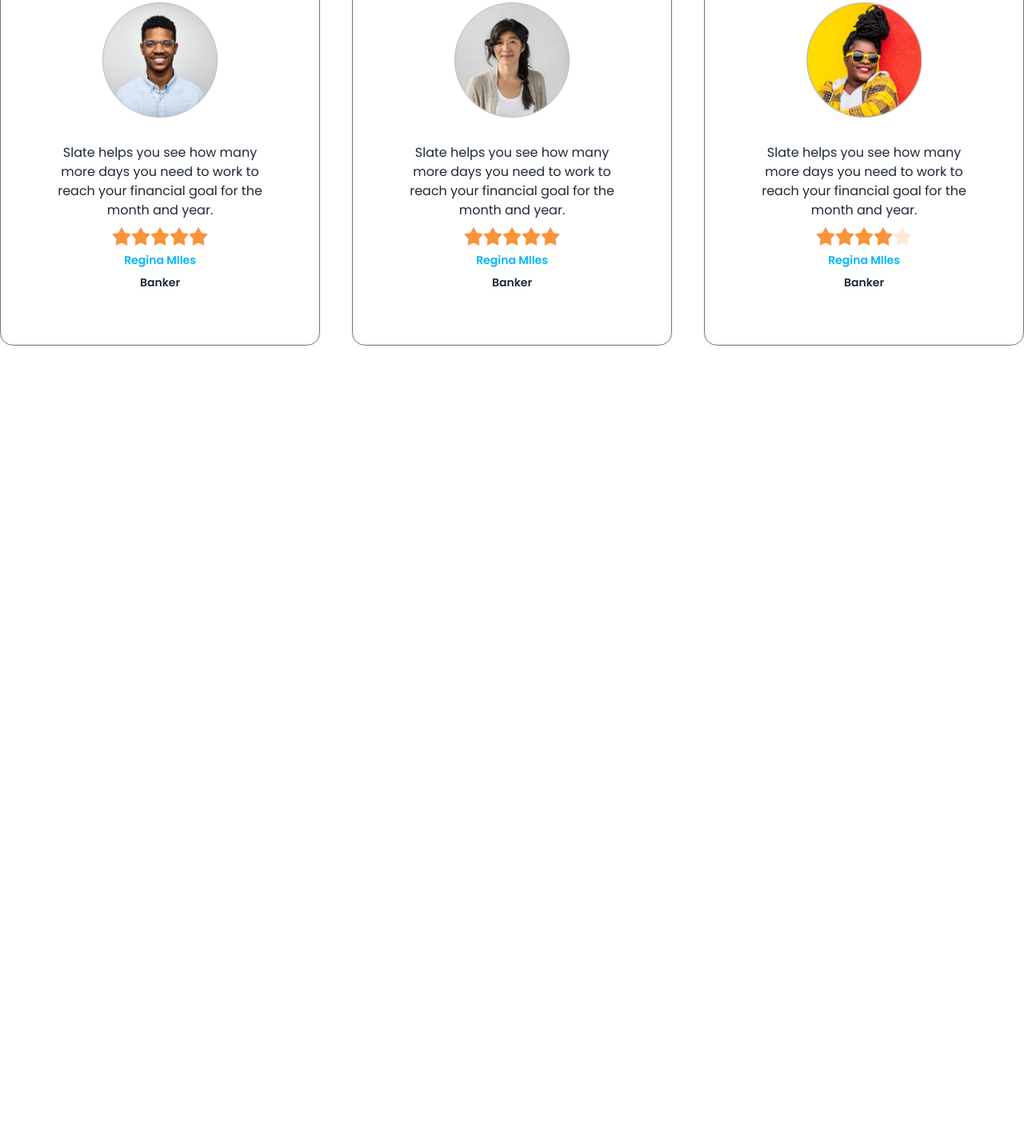
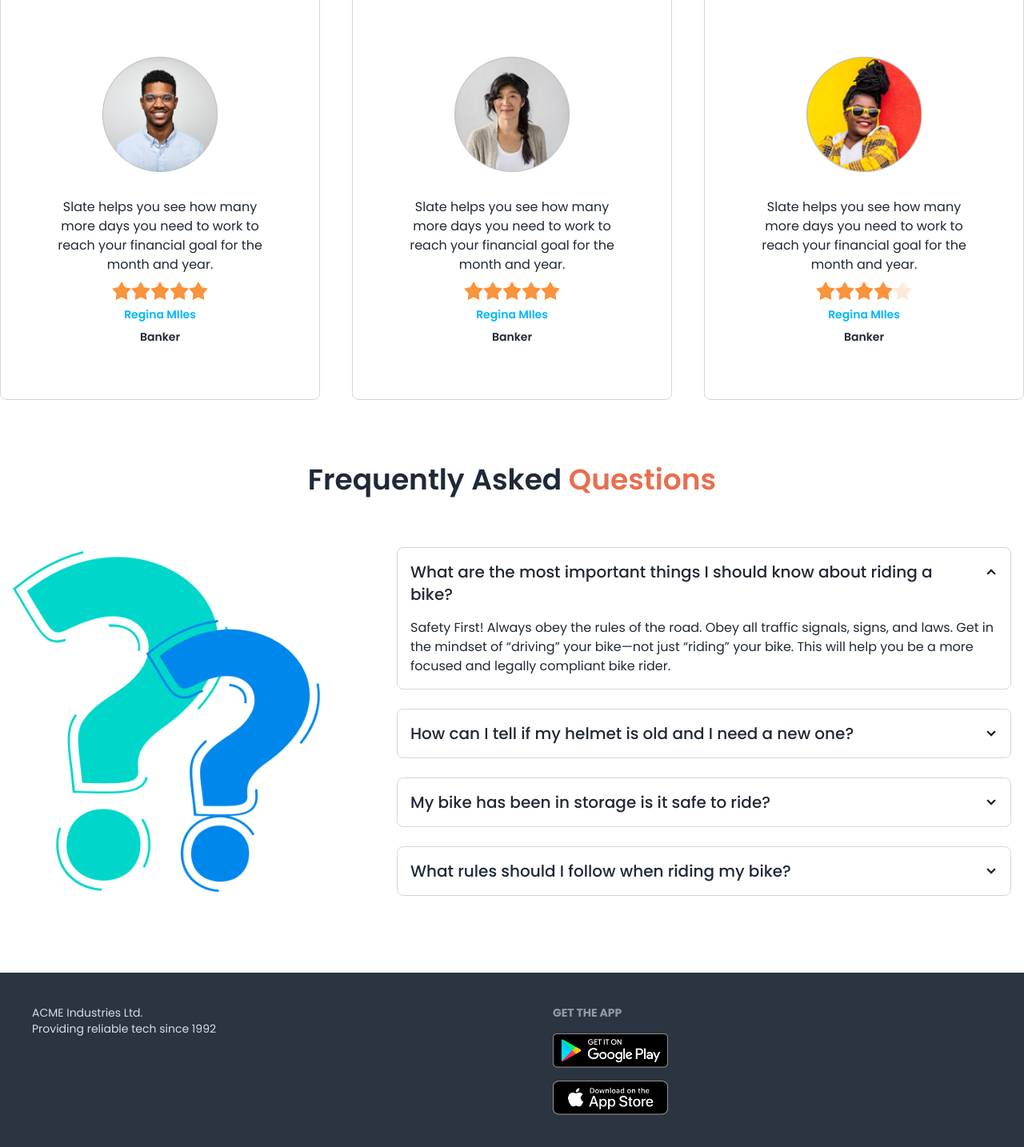
Before and after one commit to SkZihan/biker-zone-with-daisyui, a plain HTML site: page index.html in a window 1280 px wide. Shown: the part 2003-3437 px from the top of the page at 80% size. Before the commit the page ends 2515 px from the top, so only its background shows below. Drawn offline with nearby package versions, Linux system fonts and the light colour scheme.

Commit message:
faq and footer added

```diff
--- a/index.html
+++ b/index.html
@@ -178,7 +178,7 @@
               </div>
          </section>
     </header>
-    <main class="md:container md:mx-auto">
+    <main class="mx-3 md:container md:mx-auto">
         <!-- Featured Bike Section  -->
          <section class=" my-10 lg:my-20">
             <div class="text-center">
@@ -204,9 +204,10 @@
             </h2>
             <div class="grid gap-5 grid-cols-1 md:grid-cols-2 lg:grid-cols-3">
                 <!-- First Card -->
-                <div class="card bg-base-100 shadow-xl">
+                <div class="card border border-gray-300 rounded-lg">
                     <figure>
                       <img
+                        class="p-5 w-full"
                         src="images/others/latest1.png"
                         alt="latest-bike" />
                     </figure>
@@ -221,9 +222,10 @@
                     </div>
                   </div>
                   <!-- Second Card -->
-                  <div class="card bg-base-100 shadow-xl">
+                  <div class="card border border-gray-300 rounded-lg">
                     <figure>
                       <img
+                        class="p-5 w-full"
                         src="images/others/latest2.png"
                         alt="latest-bike" />
                     </figure>
@@ -238,9 +240,10 @@
                     </div>
                   </div>
                   <!-- Third Card -->
-                  <div class="card bg-base-100 shadow-xl">
+                  <div class="card border border-gray-300 rounded-lg">
                     <figure>
                       <img
+                        class="p-5 w-full"
                         src="images/others/latest3.png"
                         alt="latest-bike" />
                     </figure>
@@ -264,7 +267,7 @@
             </h2>
             <div class="grid gap-5 md:gap-10 grid-cols-1 md:grid-cols-2 lg:grid-cols-3">
                 <!-- Client-1 -->
-                <div class="card p-9 border border-gray-500">
+                <div class="card lg:p-9 border border-gray-300 rounded-lg">
                     <figure class="px-10 pt-10">
                       <img class="w-36"
                         src="images/others/user-1.png"
@@ -290,7 +293,7 @@
                     </div>
                   </div>
                   <!-- Client-2 -->
-                <div class="card p-9 border border-gray-500">
+                <div class="card lg:p-9 border border-gray-300 rounded-lg">
                     <figure class="px-10 pt-10">
                       <img class="w-36"
                         src="images/others/user-2.png"
@@ -317,7 +320,7 @@
                     </div>
                 </div>
                   <!-- Client-3 -->
-                  <div class="card p-9 border border-gray-500">
+                  <div class="card lg:p-9 border border-gray-300 rounded-lg">
                     <figure class="px-10 pt-10">
                       <img class="w-36"
                         src="images/others/user-3.png"
@@ -345,6 +348,70 @@
                 </div>
             </div>
            </section>
+           <!-- FAQ -->
+            <section class="my-10 lg:my-20">
+                <h2 class="text-center text-2xl mb-5 lg:mb-12 lg:text-4xl font-semibold">
+                    Frequently Asked <span class="text-primary-color">Questions</span>
+                </h2>
+                <div class="hero">
+                    <div class="hero-content flex-col lg:gap-24 lg:flex-row">
+                      <img
+                        src="images/others/faq.png"
+                        class="max-w-sm" />
+                    <div>
+                    <div class="space-y-3 lg:space-y-6">
+                        <div class="collapse collapse-arrow border border-gray-300 rounded-lg">
+                            <input type="radio" name="my-accordion-2" checked="checked" />
+                            <div class="collapse-title text-xl font-medium">What are the most important things I should know about riding a bike?</div>
+                            <div class="collapse-content">
+                              <p>Safety First! Always obey the rules of the road. Obey all traffic signals, signs, and laws. Get in the mindset of “driving” your bike—not just “riding” your bike. This will help you be a more focused and legally compliant bike rider.
+                                </p>
+                            </div>
+                        </div>
+                        <div class="collapse collapse-arrow border border-gray-300 rounded-lg">
+                            <input type="radio" name="my-accordion-2" />
+                            <div class="collapse-title text-xl font-medium">How can I tell if my helmet is old and I need a new one?</div>
+                            <div class="collapse-content">
+                              <p>hello</p>
+                            </div>
+                          </div>
+                        <div class="collapse collapse-arrow border border-gray-300 rounded-lg">
+                            <input type="radio" name="my-accordion-2" />
+                            <div class="collapse-title text-xl font-medium">My bike has been in storage is it safe to ride?</div>
+                            <div class="collapse-content">
+                              <p>hello</p>
+                            </div>
+                        </div>
+                        <div class="collapse collapse-arrow border border-gray-300 rounded-lg">
+                            <input type="radio" name="my-accordion-2" />
+                            <div class="collapse-title text-xl font-medium">What rules should I follow when riding my bike?</div>
+                            <div class="collapse-content">
+                              <p>hello</p>
+                            </div>
+                        </div>
+                    </div>
+                </div>
+            </section>
     </main>
+    <footer class="footer bg-neutral text-neutral-content p-10">
+        <aside>
+          <p>
+            ACME Industries Ltd.
+            <br />
+            Providing reliable tech since 1992
+          </p>
+        </aside>
+        <nav>
+          <h6 class="footer-title">Get the App</h6>
+          <div class="grid grid-cols-1 gap-4">
+            <a>
+                <img class="w-36" src="images/others/android.png" alt="">
+            </a>
+            <a>
+                <img class="w-36" src="images/others/ios.png" alt="">
+            </a>
+          </div>
+        </nav>
+      </footer>
 </body>
 </html>
```
